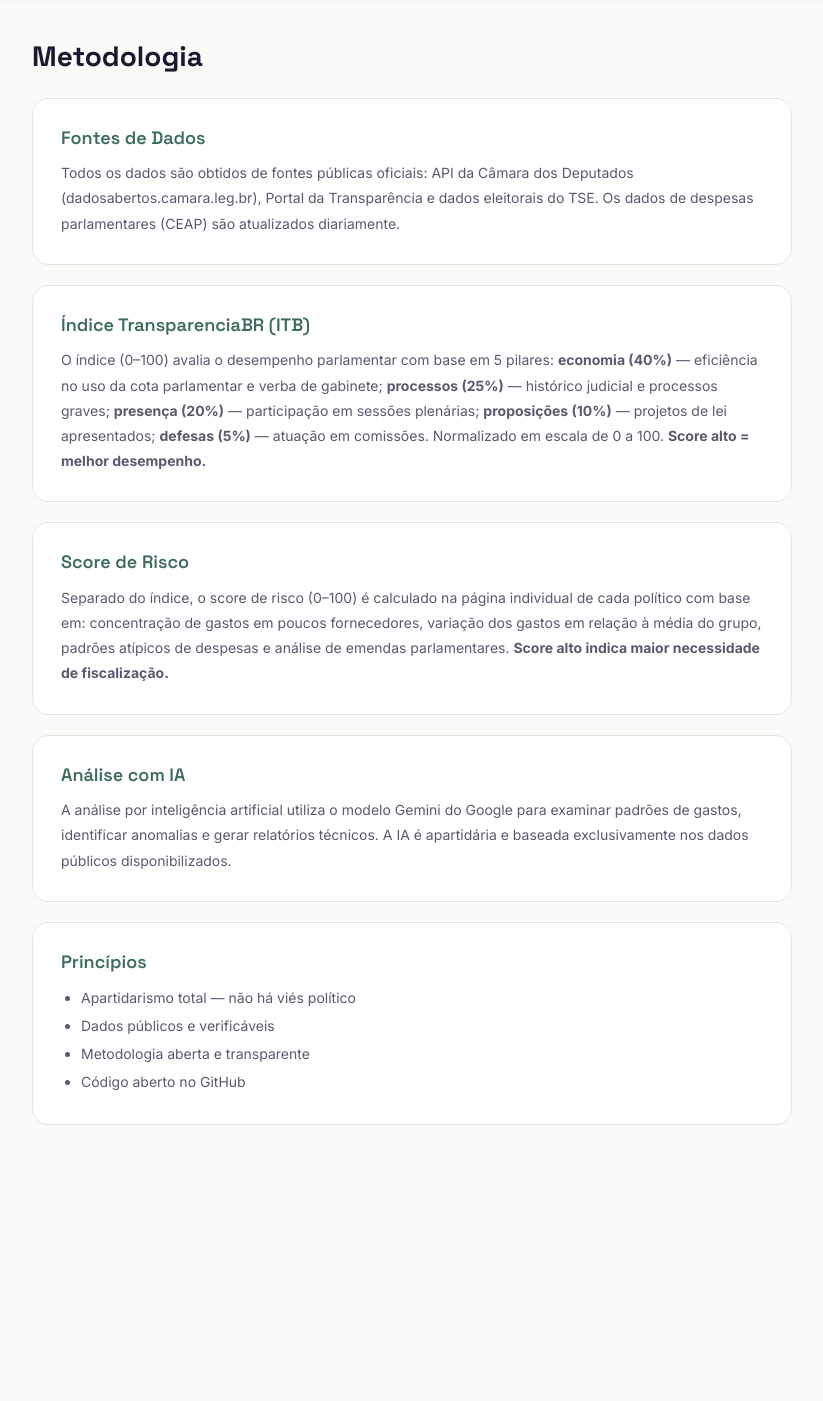
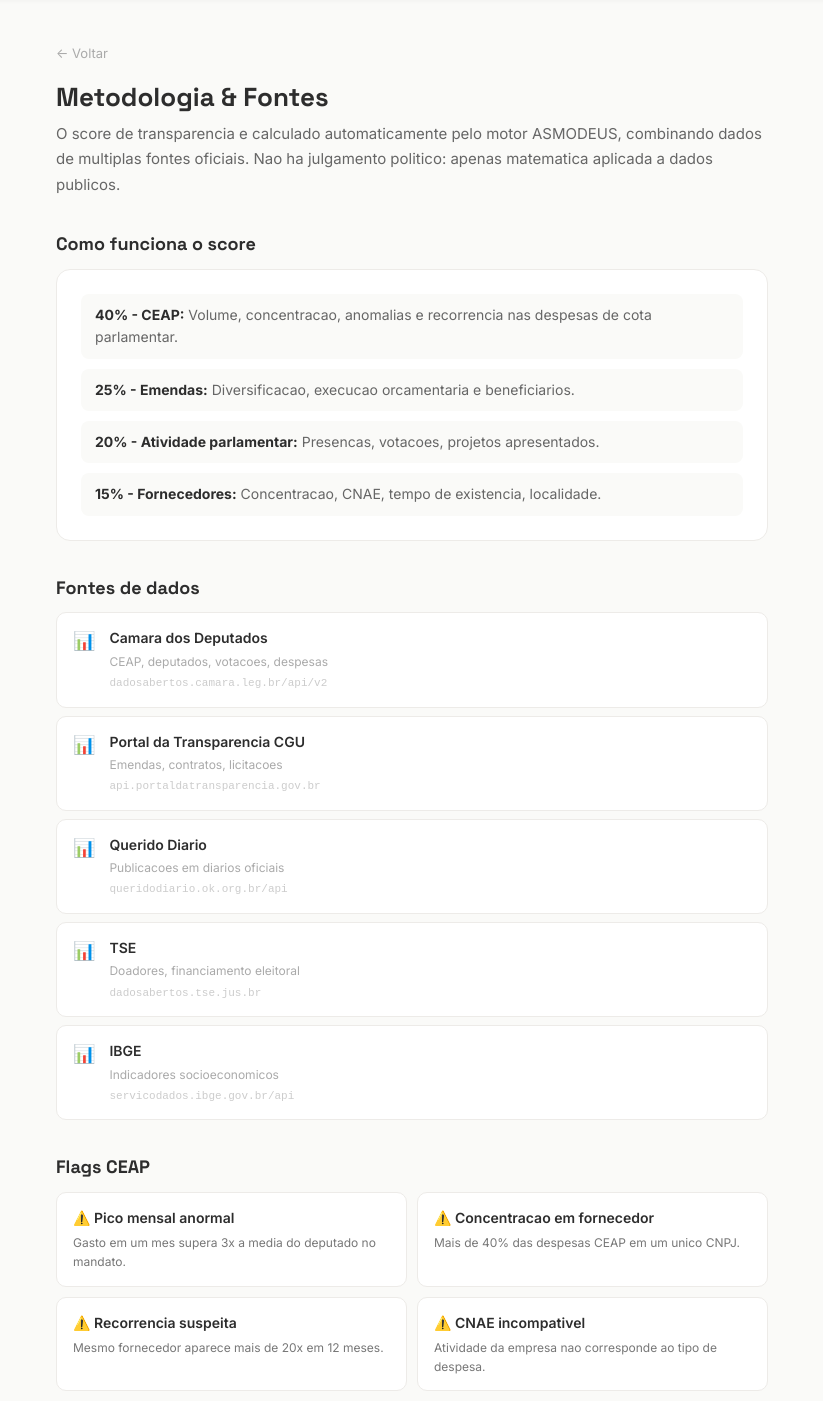
Before and after one commit to mmbaesso1980/fiscalizapa, a React (Vite) app in the folder app/: page /metodologia in a window 1280 px wide. Shown: the part 60-1461 px from the top of the page, without its empty margins (228-1051 px from the left). Before the commit the page ends 1245 px from the top, so only its background shows below. Built offline with nearby package versions, Linux system fonts and the light colour scheme; no server answers.

Commit message:
feat: MetodologiaPage - novo visual, fontes de dados, 8 flags CEAP com descricao

```diff
--- a/app/src/pages/MetodologiaPage.jsx
+++ b/app/src/pages/MetodologiaPage.jsx
@@ -1,36 +1,81 @@
+import { Link } from "react-router-dom";
+
+const APIS = [
+  { nome: 'Camara dos Deputados',       url: 'dadosabertos.camara.leg.br/api/v2',  desc: 'CEAP, deputados, votacoes, despesas' },
+  { nome: 'Portal da Transparencia CGU',url: 'api.portaldatransparencia.gov.br',   desc: 'Emendas, contratos, licitacoes' },
+  { nome: 'Querido Diario',             url: 'queridodiario.ok.org.br/api',        desc: 'Publicacoes em diarios oficiais' },
+  { nome: 'TSE',                        url: 'dadosabertos.tse.jus.br',            desc: 'Doadores, financiamento eleitoral' },
+  { nome: 'IBGE',                       url: 'servicodados.ibge.gov.br/api',       desc: 'Indicadores socioeconomicos' },
+];
+
+const FLAGS = [
+  { nome: 'Pico mensal anormal',       desc: 'Gasto em um mes supera 3x a media do deputado no mandato.' },
+  { nome: 'Concentracao em fornecedor',desc: 'Mais de 40% das despesas CEAP em um unico CNPJ.' },
+  { nome: 'Recorrencia suspeita',      desc: 'Mesmo fornecedor aparece mais de 20x em 12 meses.' },
+  { nome: 'CNAE incompativel',         desc: 'Atividade da empresa nao corresponde ao tipo de despesa.' },
+  { nome: 'Distancia geografica',      desc: 'Nota emitida fora do estado de atuacao do deputado.' },
+  { nome: 'Fracionamento',             desc: 'Varios documentos de valores proximos ao limite diario.' },
+  { nome: 'Empresa recem-criada',      desc: 'CNPJ com menos de 6 meses na data da nota.' },
+  { nome: 'Valor medio elevado',       desc: 'Valor medio por documento acima de 2 desvios do grupo.' },
+];
+
 export default function MetodologiaPage() {
   return (
-    <div style={{ maxWidth: '800px', margin: '0 auto', padding: '40px 20px' }}>
-      <h1 style={{ fontSize: '28px', fontWeight: 700, marginBottom: '24px', color: 'var(--text-primary)' }}>Metodologia</h1>
+    <div style={{ minHeight: '100vh', background: '#FAFAF8' }}>
+      <div style={{ maxWidth: 760, margin: '0 auto', padding: '40px 24px' }}>
 
-      <div style={{ background: 'var(--bg-card)', borderRadius: 'var(--radius-lg)', padding: '28px', border: '1px solid var(--border-light)', marginBottom: '20px' }}>
-        <h2 style={{ fontSize: '18px', fontWeight: 600, color: 'var(--accent-green)', marginBottom: '12px' }}>Fontes de Dados</h2>
-        <p style={{ color: 'var(--text-secondary)', lineHeight: 1.8, fontSize: '14px' }}>Todos os dados são obtidos de fontes públicas oficiais: API da Câmara dos Deputados (dadosabertos.camara.leg.br), Portal da Transparência e dados eleitorais do TSE. Os dados de despesas parlamentares (CEAP) são atualizados diariamente.</p>
-      </div>
+        <Link to="/" style={{ fontSize: 13, color: '#AAA', textDecoration: 'none' }}>&larr; Voltar</Link>
+        <h1 style={{ fontSize: 26, fontWeight: 700, color: '#2D2D2D', margin: '16px 0 8px' }}>Metodologia &amp; Fontes</h1>
+        <p style={{ fontSize: 15, color: '#666', lineHeight: 1.7, marginBottom: 36 }}>
+          O score de transparencia e calculado automaticamente pelo motor ASMODEUS, combinando dados de
+          multiplas fontes oficiais. Nao ha julgamento politico: apenas matematica aplicada a dados publicos.
+        </p>
 
-      <div style={{ background: 'var(--bg-card)', borderRadius: 'var(--radius-lg)', padding: '28px', border: '1px solid var(--border-light)', marginBottom: '20px' }}>
-        <h2 style={{ fontSize: '18px', fontWeight: 600, color: 'var(--accent-green)', marginBottom: '12px' }}>Índice TransparenciaBR (ITB)</h2>
-        <p style={{ color: 'var(--text-secondary)', lineHeight: 1.8, fontSize: '14px' }}>O índice (0–100) avalia o desempenho parlamentar com base em 5 pilares: <strong>economia (40%)</strong> — eficiência no uso da cota parlamentar e verba de gabinete; <strong>processos (25%)</strong> — histórico judicial e processos graves; <strong>presença (20%)</strong> — participação em sessões plenárias; <strong>proposições (10%)</strong> — projetos de lei apresentados; <strong>defesas (5%)</strong> — atuação em comissões. Normalizado em escala de 0 a 100. <strong>Score alto = melhor desempenho.</strong></p>
-      </div>
+        <h2 style={{ fontSize: 18, fontWeight: 700, color: '#2D2D2D', marginBottom: 14 }}>Como funciona o score</h2>
+        <div style={{ background: '#fff', borderRadius: 14, padding: '24px', border: '1px solid #EDEBE8', marginBottom: 36 }}>
+          <ul style={{ margin: 0, padding: 0, display: 'flex', flexDirection: 'column', gap: 10 }}>
+            {[
+              { peso: '40%', dim: 'CEAP',                 desc: 'Volume, concentracao, anomalias e recorrencia nas despesas de cota parlamentar.' },
+              { peso: '25%', dim: 'Emendas',               desc: 'Diversificacao, execucao orcamentaria e beneficiarios.' },
+              { peso: '20%', dim: 'Atividade parlamentar', desc: 'Presencas, votacoes, projetos apresentados.' },
+              { peso: '15%', dim: 'Fornecedores',          desc: 'Concentracao, CNAE, tempo de existencia, localidade.' },
+            ].map((d, i) => (
+              <li key={i} style={{ fontSize: 14, color: '#2D2D2D', listStyle: 'none', padding: '10px 14px', background: '#FAFAF8', borderRadius: 8 }}>
+                <span style={{ fontWeight: 700 }}>{d.peso} - {d.dim}:</span>{' '}<span style={{ color: '#666' }}>{d.desc}</span>
+              </li>
+            ))}
+          </ul>
+        </div>
 
-      <div style={{ background: 'var(--bg-card)', borderRadius: 'var(--radius-lg)', padding: '28px', border: '1px solid var(--border-light)', marginBottom: '20px' }}>
-        <h2 style={{ fontSize: '18px', fontWeight: 600, color: 'var(--accent-green)', marginBottom: '12px' }}>Score de Risco</h2>
-        <p style={{ color: 'var(--text-secondary)', lineHeight: 1.8, fontSize: '14px' }}>Separado do índice, o score de risco (0–100) é calculado na página individual de cada político com base em: concentração de gastos em poucos fornecedores, variação dos gastos em relação à média do grupo, padrões atípicos de despesas e análise de emendas parlamentares. <strong>Score alto indica maior necessidade de fiscalização.</strong></p>
-      </div>
+        <h2 style={{ fontSize: 18, fontWeight: 700, color: '#2D2D2D', marginBottom: 14 }}>Fontes de dados</h2>
+        <div style={{ display: 'flex', flexDirection: 'column', gap: 8, marginBottom: 36 }}>
+          {APIS.map((api, i) => (
+            <div key={i} style={{ background: '#fff', borderRadius: 10, padding: '14px 16px', border: '1px solid #EDEBE8', display: 'flex', gap: 14, alignItems: 'flex-start' }}>
+              <span style={{ fontSize: 18, flexShrink: 0 }}>&#128202;</span>
+              <div>
+                <div style={{ fontSize: 14, fontWeight: 600, color: '#2D2D2D' }}>{api.nome}</div>
+                <div style={{ fontSize: 12, color: '#AAA', marginTop: 2 }}>{api.desc}</div>
+                <div style={{ fontSize: 11, color: '#CCC', marginTop: 4, fontFamily: 'monospace' }}>{api.url}</div>
+              </div>
+            </div>
+          ))}
+        </div>
 
-      <div style={{ background: 'var(--bg-card)', borderRadius: 'var(--radius-lg)', padding: '28px', border: '1px solid var(--border-light)', marginBottom: '20px' }}>
-        <h2 style={{ fontSize: '18px', fontWeight: 600, color: 'var(--accent-green)', marginBottom: '12px' }}>Análise com IA</h2>
-        <p style={{ color: 'var(--text-secondary)', lineHeight: 1.8, fontSize: '14px' }}>A análise por inteligência artificial utiliza o modelo Gemini do Google para examinar padrões de gastos, identificar anomalias e gerar relatórios técnicos. A IA é apartidária e baseada exclusivamente nos dados públicos disponibilizados.</p>
-      </div>
+        <h2 style={{ fontSize: 18, fontWeight: 700, color: '#2D2D2D', marginBottom: 14 }}>Flags CEAP</h2>
+        <div style={{ display: 'grid', gridTemplateColumns: 'repeat(auto-fit,minmax(280px,1fr))', gap: 10, marginBottom: 36 }}>
+          {FLAGS.map((f, i) => (
+            <div key={i} style={{ background: '#fff', borderRadius: 10, padding: '14px 16px', border: '1px solid #EDEBE8' }}>
+              <div style={{ fontSize: 14, fontWeight: 600, color: '#2D2D2D', marginBottom: 4 }}>&#9888;&#65039; {f.nome}</div>
+              <div style={{ fontSize: 12, color: '#777', lineHeight: 1.6 }}>{f.desc}</div>
+            </div>
+          ))}
+        </div>
 
-      <div style={{ background: 'var(--bg-card)', borderRadius: 'var(--radius-lg)', padding: '28px', border: '1px solid var(--border-light)', marginBottom: '20px' }}>
-        <h2 style={{ fontSize: '18px', fontWeight: 600, color: 'var(--accent-green)', marginBottom: '12px' }}>Princípios</h2>
-        <ul style={{ color: 'var(--text-secondary)', lineHeight: 2, fontSize: '14px', paddingLeft: '20px' }}>
-          <li>Apartidarismo total — não há viés político</li>
-          <li>Dados públicos e verificáveis</li>
-          <li>Metodologia aberta e transparente</li>
-          <li>Código aberto no GitHub</li>
-        </ul>
+        <div style={{ background: 'linear-gradient(135deg,#FBE8C4,#D6EDF5)', borderRadius: 14, padding: '20px 24px', textAlign: 'center' }}>
+          <p style={{ fontSize: 14, color: '#2D2D2D', marginBottom: 12 }}>Metodologia aberta. Quer contribuir ou reportar um erro?</p>
+          <a href="mailto:contato@transparenciabr.com.br" style={{ padding: '10px 20px', borderRadius: 100, background: '#2D2D2D', color: '#fff', fontSize: 13, fontWeight: 600, textDecoration: 'none' }}>Entrar em contato</a>
+        </div>
+
       </div>
     </div>
   );
```
